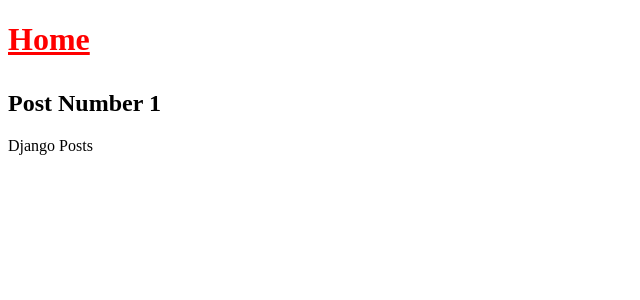
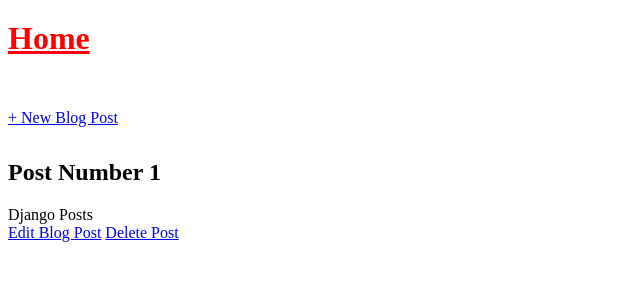
Before and after one commit to jmacach1/django_blog, a Django app: page /post/1/ in a window 1280 px wide. Shown: the top 300 px of the page, without its empty margins (0-640 px from the left). Run offline with Django 3.2, Linux system fonts and the light colour scheme; data comes from the database, SQL or seed files in the repository; both versions use the stored data as it was after the commit; some web fonts are replaced.

Commit message:
update, and delete view

```diff
--- a/blog/models.py
+++ b/blog/models.py
@@ -1,4 +1,5 @@
 from django.db import models
+from django.urls import reverse
 
 class Post(models.Model):
   title = models.CharField(max_length=200)
@@ -7,3 +8,6 @@ class Post(models.Model):
 
   def __str__(self):
     return self.title
+
+  def get_absolute_url(self):
+    return reverse('post_detail', args=[str(self.id)])
--- a/blog/urls.py
+++ b/blog/urls.py
@@ -1,7 +1,12 @@
 from django.urls import path
-from .views import BlogListView, BlogDetailView
+from .views import (
+  BlogListView, BlogDetailView, BlogCreateView, BlogUpdateView, BlogDeleteView
+  )
 
 urlpatterns = [
   path('', BlogListView.as_view(), name='home'),
-  path('post/<int:pk>/', BlogDetailView.as_view(), name='post_detail')
+  path('post/<int:pk>/', BlogDetailView.as_view(), name='post_detail'),
+  path('post/new/', BlogCreateView.as_view(), name='post_new'),
+  path('post/<int:pk>/edit/', BlogUpdateView.as_view(), name='post_edit'),
+  path('post/<int:pk>/delete/', BlogDeleteView.as_view(), name='post_delete'),
 ]
--- a/blog/views.py
+++ b/blog/views.py
@@ -1,4 +1,6 @@
 from django.views.generic import ListView, DetailView
+from django.views.generic.edit import CreateView, UpdateView, DeleteView
+from django.urls import reverse_lazy
 from .models import Post
 
 class BlogListView(ListView):
@@ -8,3 +10,18 @@ class BlogListView(ListView):
 class BlogDetailView(DetailView):
   model = Post
   template_name = "post_detail.html"
+
+class BlogCreateView(CreateView):
+  model = Post
+  template_name = "post_new.html"
+  fields = ['title', 'author', 'body']
+
+class BlogUpdateView(UpdateView):
+  model = Post
+  template_name = "post_edit.html"
+  fields = ['title', 'body']
+
+class BlogDeleteView(DeleteView):
+  model = Post
+  template_name = "post_delete.html"
+  success_url = reverse_lazy('home')
--- a/templates/base.html
+++ b/templates/base.html
@@ -13,9 +13,14 @@
 </head>
 <body>
   <header>
-    <h1>
-      <a href="{% url 'home' %}">Home</a>
-    </h1>
+    <nav class="nav-left">
+      <h1>
+        <a href="{% url 'home' %}">Home</a>
+      </h1>
+    </nav>
+    <nav class="nav-right">
+      <a href="{% url 'post_new' %}">+ New Blog Post</a>
+    </nav>
   </header>
   <main>
     {% block content %}
--- a/templates/post_detail.html
+++ b/templates/post_detail.html
@@ -4,5 +4,7 @@
   <div class="post-entry">
     <h2>{{ post.title }}</h2>
     <p>{{ post.body }}</p>
+    <a href="{% url 'post_edit' post.pk %}">Edit Blog Post</a>
+    <a href="{% url 'post_delete' post.pk %}">Delete Post</a>
   </div>
 {% endblock content %}
```
Also changed, not shown: blog/tests.py (+24 -0 lines), templates/post_delete.html (added, +10 -0 lines), templates/post_edit.html (added, +10 -0 lines), templates/post_new.html (added, +10 -0 lines), db.sqlite3.
